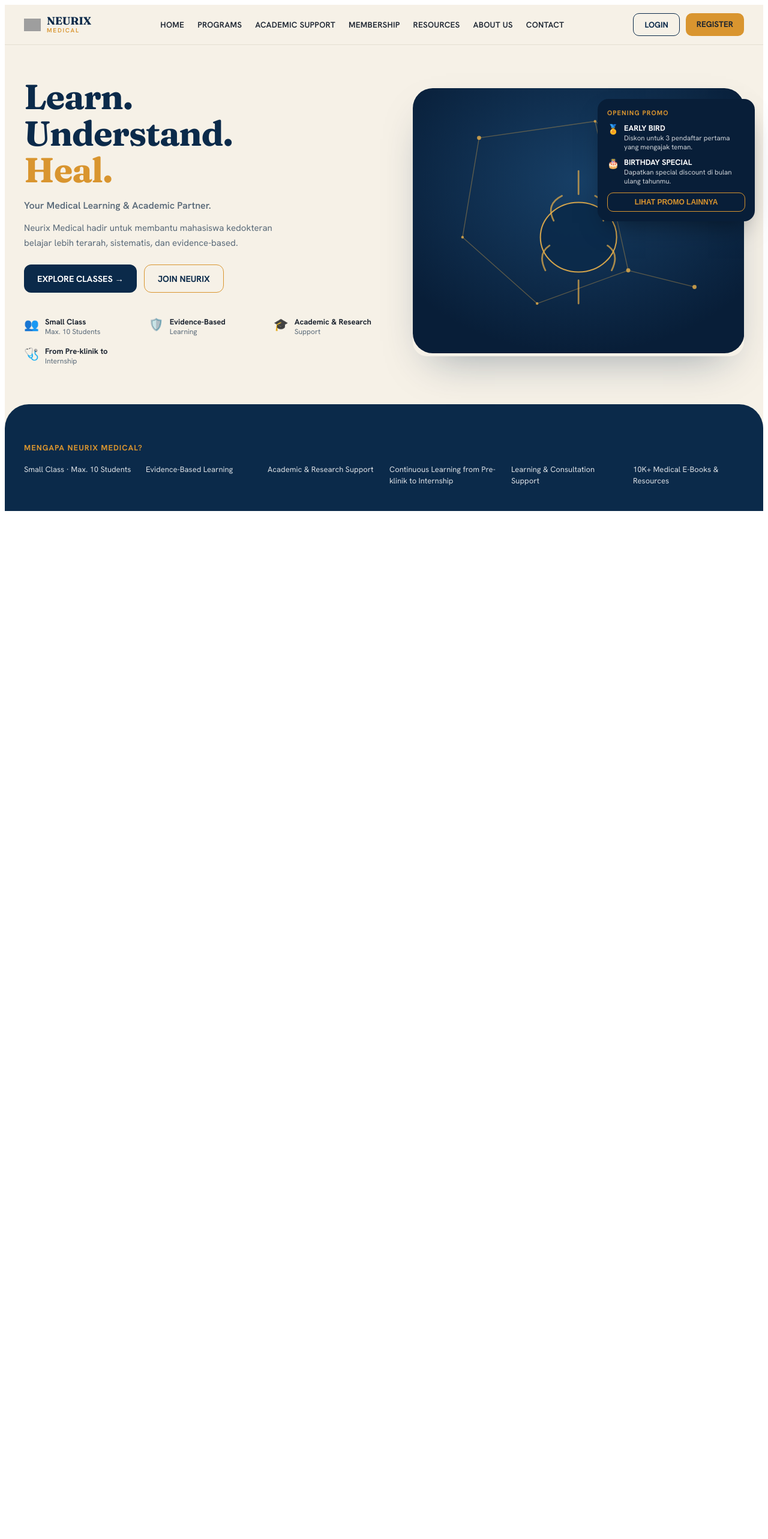
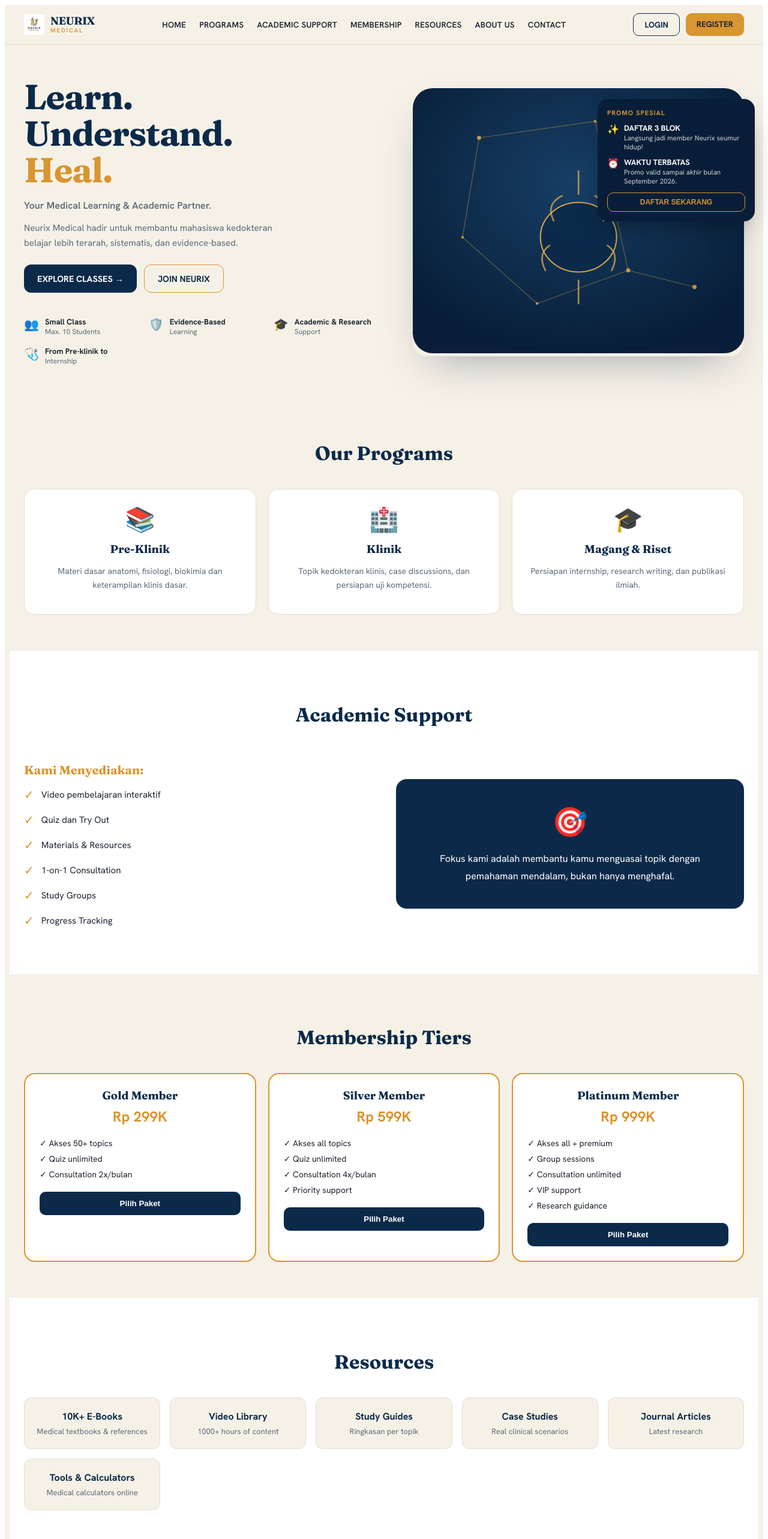
Before and after one commit to arunganugrah/neurix-medical, a Next.js app: page / in a window 1280 px wide. Shown: the top 2566 px of the page at 60% size. Before the commit the page ends 860 px from the top, so only its background shows below. Built offline with nearby package versions, Linux system fonts and the light colour scheme; grey boxes are pictures that could not be loaded.

Commit message:
update: navigation link & update logo

```diff
--- a/app/page.js
+++ b/app/page.js
@@ -11,7 +11,13 @@
 
 function Logo({ size = 34 }) {
   return (
-    <img src="/Users/arunganugrah/Projects/neurix-medical/public:/image-to-logo-result-vector.svg" alt="Neurix Medical" width={28} height={28} style={{ objectFit: "contain" }} />
+    <img
+      src="/logo-neurix.svg"
+      alt="Neurix Medical"
+      width={size}
+      height={size}
+      style={{ objectFit: "contain" }}
+    />
   );
 }
 
@@ -72,7 +78,7 @@
           </div>
           <nav style={{ display: "flex", gap: 22 }} className="nx-nav-desktop">
             {NAV.map((n) => (
-              <a key={n} href="#" style={{ color: C.ink, fontSize: 13.5, fontWeight: 600, textDecoration: "none", letterSpacing: ".02em" }}>{n.toUpperCase()}</a>
+              <a key={n} href={`#${n.toLowerCase().replace(/\s/g, "-")}`} style={{ color: C.ink, fontSize: 13.5, fontWeight: 600, textDecoration: "none", letterSpacing: ".02em" }}>{n.toUpperCase()}</a>
             ))}
           </nav>
           <div style={{ display: "flex", gap: 10, flexShrink: 0 }}>
@@ -117,23 +123,159 @@
               <NeuronArt />
             </div>
             <div style={{ position: "absolute", top: 18, right: -18, width: 230, background: C.navyDeep, color: "#fff", borderRadius: 18, padding: 16, boxShadow: "0 20px 40px -18px rgba(0,0,0,.5)" }} className="nx-promo-card">
-              <p style={{ color: C.gold, fontSize: 11, fontWeight: 700, letterSpacing: ".1em", margin: "0 0 10px" }}>OPENING PROMO</p>
+              <p style={{ color: C.gold, fontSize: 11, fontWeight: 700, letterSpacing: ".1em", margin: "0 0 10px" }}>PROMO SPESIAL</p>
               <div style={{ display: "flex", gap: 8, marginBottom: 10 }}>
-                <span style={{ fontSize: 16 }}>🏅</span>
+                <span style={{ fontSize: 16 }}>✨</span>
                 <div>
-                  <div style={{ fontWeight: 700, fontSize: 13 }}>EARLY BIRD</div>
-                  <div style={{ fontSize: 11.5, opacity: .8 }}>Diskon untuk 3 pendaftar pertama yang mengajak teman.</div>
+                  <div style={{ fontWeight: 700, fontSize: 13 }}>DAFTAR 3 BLOK</div>
+                  <div style={{ fontSize: 11.5, opacity: .8 }}>Langsung jadi member Neurix seumur hidup!</div>
                 </div>
               </div>
               <div style={{ display: "flex", gap: 8, marginBottom: 12 }}>
-                <span style={{ fontSize: 16 }}>🎂</span>
+                <span style={{ fontSize: 16 }}>⏰</span>
                 <div>
-                  <div style={{ fontWeight: 700, fontSize: 13 }}>BIRTHDAY SPECIAL</div>
-                  <div style={{ fontSize: 11.5, opacity: .8 }}>Dapatkan special discount di bulan ulang tahunmu.</div>
+                  <div style={{ fontWeight: 700, fontSize: 13 }}>WAKTU TERBATAS</div>
+                  <div style={{ fontSize: 11.5, opacity: .8 }}>Promo valid sampai akhir bulan September 2026.</div>
                 </div>
               </div>
-              <button style={{ width: "100%", border: `1px solid ${C.gold}`, background: "none", color: C.gold, borderRadius: 10, padding: "8px 0", fontWeight: 700, fontSize: 12, cursor: "pointer" }}>LIHAT PROMO LAINNYA</button>
+              <button style={{ width: "100%", border: `1px solid ${C.gold}`, background: "none", color: C.gold, borderRadius: 10, padding: "8px 0", fontWeight: 700, fontSize: 12, cursor: "pointer" }}>DAFTAR SEKARANG</button>
             </div>
+          </div>
+        </div>
+      </section>
+
+      {/* PROGRAMS SECTION */}
+      <section id="programs" style={{ maxWidth: 1200, margin: "0 auto", padding: "60px 24px", background: C.paper }}>
+        <h2 style={{ ...serif, color: C.navy, fontSize: 32, textAlign: "center", marginBottom: 40 }}>Our Programs</h2>
+        <div style={{ display: "grid", gridTemplateColumns: "repeat(auto-fit, minmax(280px, 1fr))", gap: 20 }}>
+          <div style={{ background: C.card, border: `1px solid ${C.line}`, borderRadius: 18, padding: 24, textAlign: "center" }}>
+            <div style={{ fontSize: 40, marginBottom: 12 }}>📚</div>
+            <h3 style={{ ...serif, color: C.navy, margin: "0 0 8px" }}>Pre-Klinik</h3>
+            <p style={{ color: C.inkSoft, fontSize: 14, lineHeight: 1.6 }}>Materi dasar anatomi, fisiologi, biokimia dan keterampilan klinis dasar.</p>
+          </div>
+          <div style={{ background: C.card, border: `1px solid ${C.line}`, borderRadius: 18, padding: 24, textAlign: "center" }}>
+            <div style={{ fontSize: 40, marginBottom: 12 }}>🏥</div>
+            <h3 style={{ ...serif, color: C.navy, margin: "0 0 8px" }}>Klinik</h3>
+            <p style={{ color: C.inkSoft, fontSize: 14, lineHeight: 1.6 }}>Topik kedokteran klinis, case discussions, dan persiapan uji kompetensi.</p>
+          </div>
+          <div style={{ background: C.card, border: `1px solid ${C.line}`, borderRadius: 18, padding: 24, textAlign: "center" }}>
+            <div style={{ fontSize: 40, marginBottom: 12 }}>🎓</div>
+            <h3 style={{ ...serif, color: C.navy, margin: "0 0 8px" }}>Magang & Riset</h3>
+            <p style={{ color: C.inkSoft, fontSize: 14, lineHeight: 1.6 }}>Persiapan internship, research writing, dan publikasi ilmiah.</p>
+          </div>
+        </div>
+      </section>
+
+      {/* ACADEMIC SUPPORT SECTION */}
+      <section id="academic-support" style={{ maxWidth: 1200, margin: "0 auto", padding: "60px 24px", background: C.card }}>
+        <h2 style={{ ...serif, color: C.navy, fontSize: 32, textAlign: "center", marginBottom: 40 }}>Academic Support</h2>
+        <div style={{ display: "grid", gridTemplateColumns: "1fr 1fr", gap: 40, alignItems: "center" }}>
+          <div>
+            <h3 style={{ ...serif, color: C.gold, fontSize: 20, marginBottom: 16 }}>Kami Menyediakan:</h3>
+            {["Video pembelajaran interaktif", "Quiz dan Try Out", "Materials & Resources", "1-on-1 Consultation", "Study Groups", "Progress Tracking"].map((item) => (
+              <div key={item} style={{ display: "flex", gap: 12, marginBottom: 16, alignItems: "center" }}>
+                <span style={{ fontSize: 20, color: C.gold }}>✓</span>
+                <span style={{ fontSize: 15, color: C.ink }}>{item}</span>
+              </div>
+            ))}
+          </div>
+          <div style={{ background: C.navy, borderRadius: 18, padding: 40, color: "#fff", textAlign: "center" }}>
+            <div style={{ fontSize: 48, marginBottom: 16 }}>🎯</div>
+            <p style={{ fontSize: 16, lineHeight: 1.8, margin: 0 }}>Fokus kami adalah membantu kamu menguasai topik dengan pemahaman mendalam, bukan hanya menghafal.</p>
+          </div>
+        </div>
+      </section>
+
+      {/* MEMBERSHIP SECTION */}
+      <section id="membership" style={{ maxWidth: 1200, margin: "0 auto", padding: "60px 24px", background: C.paper }}>
+        <h2 style={{ ...serif, color: C.navy, fontSize: 32, textAlign: "center", marginBottom: 40 }}>Membership Tiers</h2>
+        <div style={{ display: "grid", gridTemplateColumns: "repeat(auto-fit, minmax(250px, 1fr))", gap: 20 }}>
+          {[
+            { tier: "Gold Member", price: "Rp 299K", features: ["Akses 50+ topics", "Quiz unlimited", "Consultation 2x/bulan"] },
+            { tier: "Silver Member", price: "Rp 599K", features: ["Akses all topics", "Quiz unlimited", "Consultation 4x/bulan", "Priority support"] },
+            { tier: "Platinum Member", price: "Rp 999K", features: ["Akses all + premium", "Group sessions", "Consultation unlimited", "VIP support", "Research guidance"] }
+          ].map((m) => (
+            <div key={m.tier} style={{ background: C.card, border: `2px solid ${C.gold}`, borderRadius: 18, padding: 24, textAlign: "center" }}>
+              <h3 style={{ ...serif, color: C.navy, margin: "0 0 8px" }}>{m.tier}</h3>
+              <div style={{ fontSize: 24, fontWeight: 700, color: C.gold, marginBottom: 20 }}>{m.price}</div>
+              <ul style={{ textAlign: "left", fontSize: 14, color: C.ink, listStyle: "none", padding: 0, marginBottom: 20 }}>
+                {m.features.map((f) => <li key={f} style={{ marginBottom: 8 }}>✓ {f}</li>)}
+              </ul>
+              <button style={{ width: "100%", background: C.navy, color: "#fff", border: "none", borderRadius: 10, padding: 12, fontWeight: 700, cursor: "pointer" }}>Pilih Paket</button>
+            </div>
+          ))}
+        </div>
+      </section>
+
+      {/* RESOURCES SECTION */}
+      <section id="resources" style={{ maxWidth: 1200, margin: "0 auto", padding: "60px 24px", background: C.card }}>
+        <h2 style={{ ...serif, color: C.navy, fontSize: 32, textAlign: "center", marginBottom: 40 }}>Resources</h2>
+        <div style={{ display: "grid", gridTemplateColumns: "repeat(auto-fit, minmax(200px, 1fr))", gap: 16 }}>
+          {[
+            { title: "10K+ E-Books", desc: "Medical textbooks & references" },
+            { title: "Video Library", desc: "1000+ hours of content" },
+            { title: "Study Guides", desc: "Ringkasan per topik" },
+            { title: "Case Studies", desc: "Real clinical scenarios" },
+            { title: "Journal Articles", desc: "Latest research" },
+            { title: "Tools & Calculators", desc: "Medical calculators online" }
+          ].map((r) => (
+            <div key={r.title} style={{ background: C.paper, border: `1px solid ${C.line}`, borderRadius: 12, padding: 20, textAlign: "center" }}>
+              <h4 style={{ color: C.navy, margin: "0 0 6px" }}>{r.title}</h4>
+              <p style={{ color: C.inkSoft, fontSize: 13, margin: 0 }}>{r.desc}</p>
+            </div>
+          ))}
+        </div>
+      </section>
+
+      {/* ABOUT US SECTION */}
+      <section id="about-us" style={{ maxWidth: 1200, margin: "0 auto", padding: "60px 24px", background: C.paper }}>
+        <h2 style={{ ...serif, color: C.navy, fontSize: 32, textAlign: "center", marginBottom: 20 }}>Tentang Neurix Medical</h2>
+        <div style={{ maxWidth: 700, margin: "0 auto", textAlign: "center", marginBottom: 40 }}>
+          <p style={{ color: C.inkSoft, fontSize: 16, lineHeight: 1.8 }}>
+            Neurix Medical adalah platform pembelajaran yang didirikan oleh dokter dan pendidik untuk membantu mahasiswa kedokteran belajar secara efektif, sistematis, dan berbasis bukti ilmiah.
+          </p>
+        </div>
+        <div style={{ display: "grid", gridTemplateColumns: "repeat(auto-fit, minmax(200px, 1fr))", gap: 20 }}>
+          {[
+            { label: "Founded", value: "2024" },
+            { label: "Students", value: "500+" },
+            { label: "Topics", value: "150+" },
+            { label: "Mentors", value: "30+" }
+          ].map((stat) => (
+            <div key={stat.label} style={{ background: C.card, border: `1px solid ${C.line}`, borderRadius: 14, padding: 20, textAlign: "center" }}>
+              <div style={{ fontSize: 24, fontWeight: 700, color: C.gold, marginBottom: 4 }}>{stat.value}</div>
+              <div style={{ color: C.inkSoft, fontSize: 13 }}>{stat.label}</div>
+            </div>
+          ))}
+        </div>
+      </section>
+
+      {/* CONTACT SECTION */}
+      <section id="contact" style={{ maxWidth: 1200, margin: "0 auto", padding: "60px 24px", background: C.card }}>
+        <h2 style={{ ...serif, color: C.navy, fontSize: 32, textAlign: "center", marginBottom: 40 }}>Hubungi Kami</h2>
+        <div style={{ display: "grid", gridTemplateColumns: "1fr 1fr", gap: 40, maxWidth: 900, margin: "0 auto" }}>
+          <div>
+            <h3 style={{ ...serif, color: C.gold, marginBottom: 20 }}>Contact Info</h3>
+            {[
+              { icon: "📧", label: "Email", value: "hello@neurixmedical.com" },
+              { icon: "📱", label: "WhatsApp", value: "+62 812 3456 7890" },
+              { icon: "📍", label: "Location", value: "Jakarta, Indonesia" }
+            ].map((c) => (
+              <div key={c.label} style={{ display: "flex", gap: 12, marginBottom: 20 }}>
+                <span style={{ fontSize: 24 }}>{c.icon}</span>
+                <div>
+                  <div style={{ fontWeight: 700, color: C.navy }}>{c.label}</div>
+                  <div style={{ color: C.inkSoft }}>{c.value}</div>
+                </div>
+              </div>
+            ))}
+          </div>
+          <div>
+            <h3 style={{ ...serif, color: C.gold, marginBottom: 20 }}>Send Message</h3>
+            <input type="text" placeholder="Your name" style={{ width: "100%", padding: 12, marginBottom: 12, borderRadius: 10, border: `1px solid ${C.line}` }} />
+            <input type="email" placeholder="Your email" style={{ width: "100%", padding: 12, marginBottom: 12, borderRadius: 10, border: `1px solid ${C.line}` }} />
+            <textarea placeholder="Your message" rows={4} style={{ width: "100%", padding: 12, marginBottom: 12, borderRadius: 10, border: `1px solid ${C.line}`, fontFamily: "inherit" }} />
+            <button style={{ width: "100%", background: C.navy, color: "#fff", border: "none", borderRadius: 10, padding: 12, fontWeight: 700, cursor: "pointer" }}>Kirim Pesan</button>
           </div>
         </div>
       </section>
```
Also changed, not shown: app/dashboard/page.js (+8 -1 lines), public/ChatGPT Image 28 Jun 2026, 21.08.52.png (renamed from public:/ChatGPT Image 28 Jun 2026, 21.08.52.png), public/logo-neurix.svg (renamed from public:/image-to-logo-result-vector.svg).
